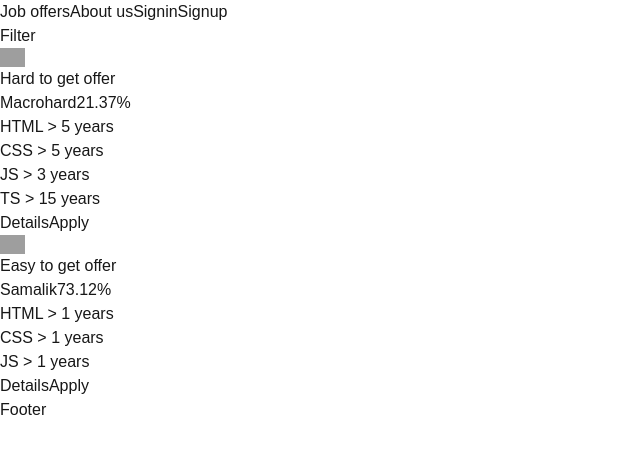
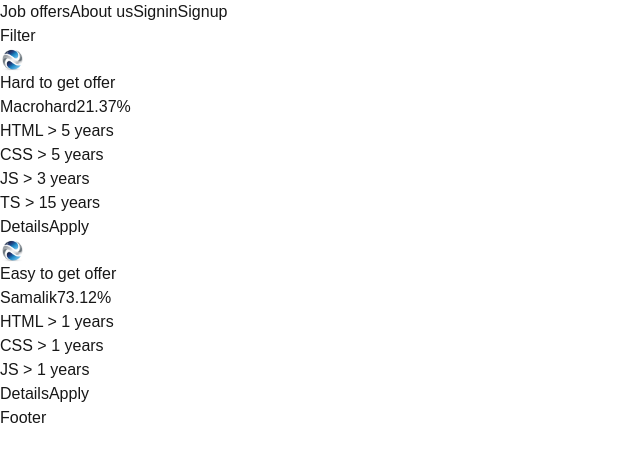
Before and after one commit to NxtPerfect/flaminger, a Next.js app: page /offers in a window 1280 px wide. Shown: the top 462 px of the page, without its empty margins (0-640 px from the left). Built offline with nearby package versions, Linux system fonts and the light colour scheme; grey boxes are pictures that could not be loaded.

Commit message:
fix: company logos are show next to offers title

```diff
--- a/src/app/page.tsx
+++ b/src/app/page.tsx
@@ -5,7 +5,6 @@
 export default function Home() {
   return (
     <>
-      <Header />
       <main className="flex flex-col items-center">
         <span className="h-[100svh] w-[100svw] flex flex-col items-center justify-around">
           <span className="flex flex-col items-center">
@@ -18,7 +17,6 @@
         <h2>Do you want to know if the company accepts only a few people, or you just suck?</h2>
         <h2>What if the recruiter had to give a reason for rejection?</h2>
       </main>
-      <Footer />
     </>
   );
 }
--- a/src/components/JobList.tsx
+++ b/src/components/JobList.tsx
@@ -5,10 +5,10 @@
   return (
     <ul className="flex flex-col gap-4 px-4">
       <li>
-        <JobOffer id="1" title="Hard to get offer" imagePath="/assets/test.png" company="Macrohard" acceptanceRate={21.37} requirements={[{ language: "html", minimumExperienceInYears: 5 }, { language: "css", minimumExperienceInYears: 5 }, { language: "js", minimumExperienceInYears: 3 }, { language: "ts", minimumExperienceInYears: 15 }]} />
+        <JobOffer id="1" title="Hard to get offer" imagePath="/companies/logos/small/test.png" company="Macrohard" acceptanceRate={21.37} requirements={[{ language: "html", minimumExperienceInYears: 5 }, { language: "css", minimumExperienceInYears: 5 }, { language: "js", minimumExperienceInYears: 3 }, { language: "ts", minimumExperienceInYears: 15 }]} />
       </li>
       <li>
-        <JobOffer id="2" title="Easy to get offer" imagePath="/assets/test.png" company="Samalik" acceptanceRate={73.12} requirements={[{ language: "html", minimumExperienceInYears: 1 }, { language: "css", minimumExperienceInYears: 1 }, { language: "js", minimumExperienceInYears: 1 }]} />
+        <JobOffer id="2" title="Easy to get offer" imagePath="/companies/logos/small/test.png" company="Samalik" acceptanceRate={73.12} requirements={[{ language: "html", minimumExperienceInYears: 1 }, { language: "css", minimumExperienceInYears: 1 }, { language: "js", minimumExperienceInYears: 1 }]} />
       </li>
     </ul>
   )
```
Also changed, not shown: public/companies/logos/small/test.png (added).
